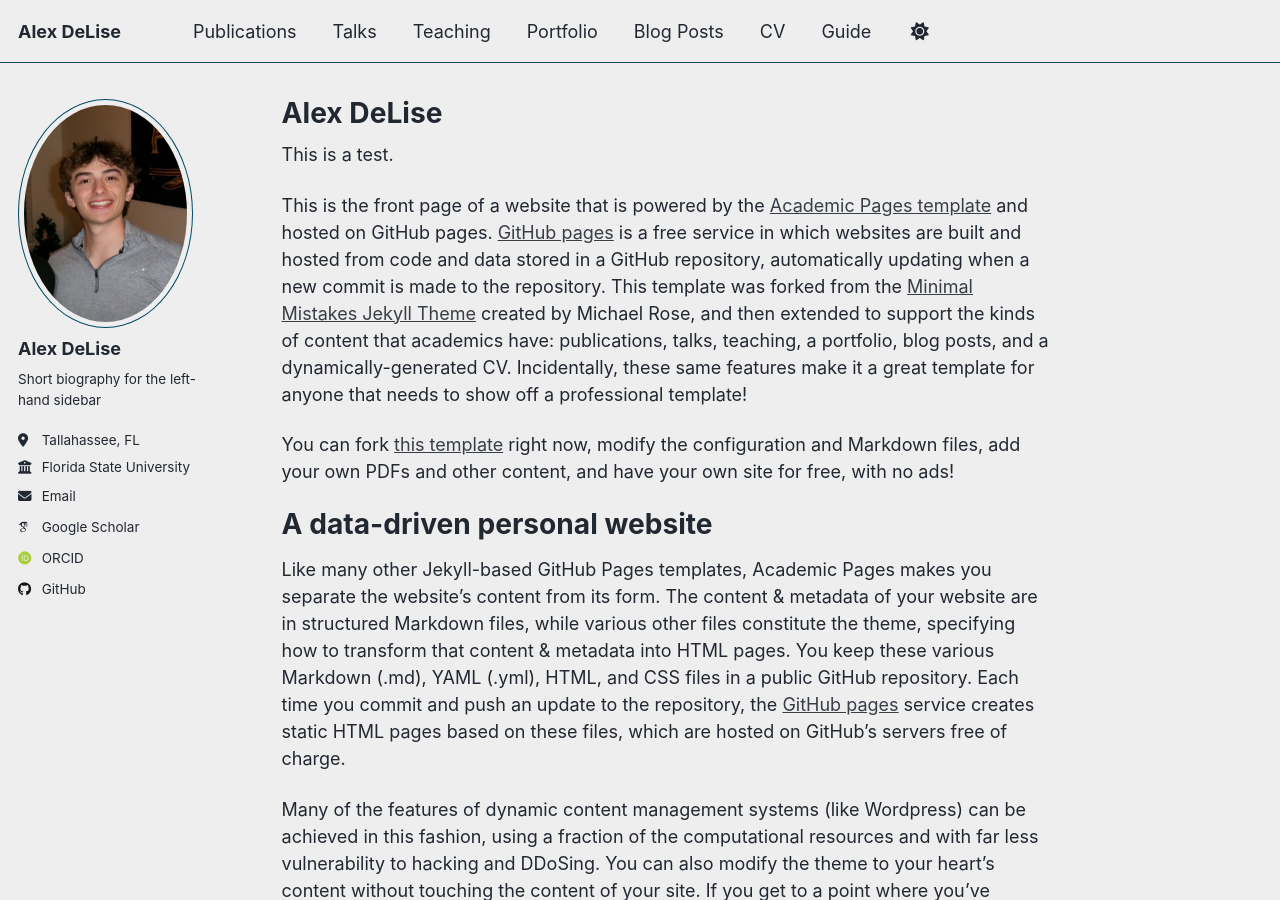
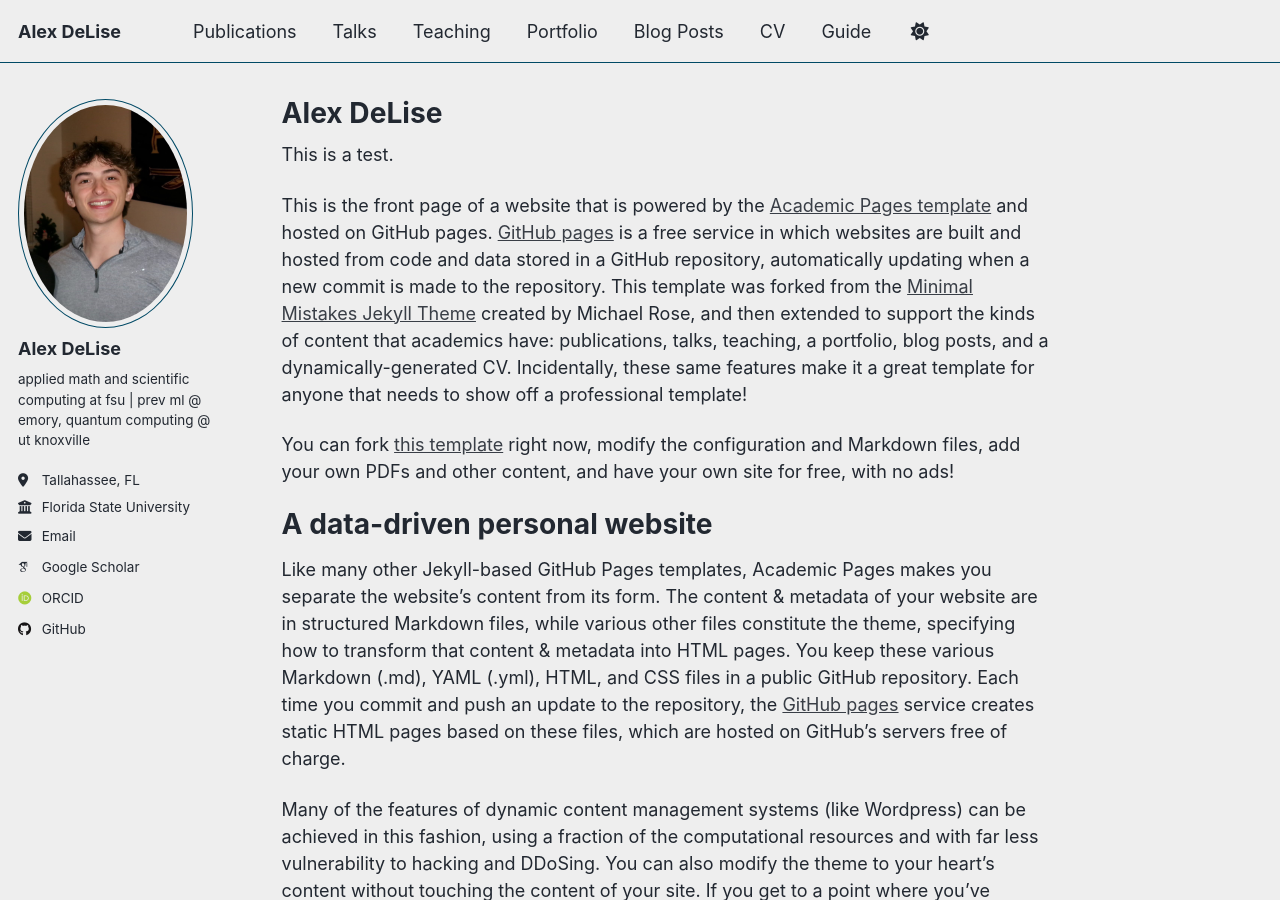
Before and after one commit to alexdelise/alexdelise.github.io, a Jekyll site: the page built from _pages/about.md, in a window 1280 px wide and 900 px high. Built offline with Jekyll 4.4.1, drawn with Linux system fonts in a browser that asks for light colours; some web fonts are replaced; a script that is not in the unit is left out.

Commit message:
adds short bio:

```diff
--- a/_config.yml
+++ b/_config.yml
@@ -27,7 +27,7 @@
   avatar           : "profile.jpg"
   name             : "Alex DeLise"
   pronouns         : # example: "she/her"
-  bio              : "Short biography for the left-hand sidebar"
+  bio              : "applied math and scientific computing at fsu | prev ml @ emory, quantum computing @ ut knoxville"
   location         : "Tallahassee, FL"
   employer         : "Florida State University"
   uri              : # URL
```
